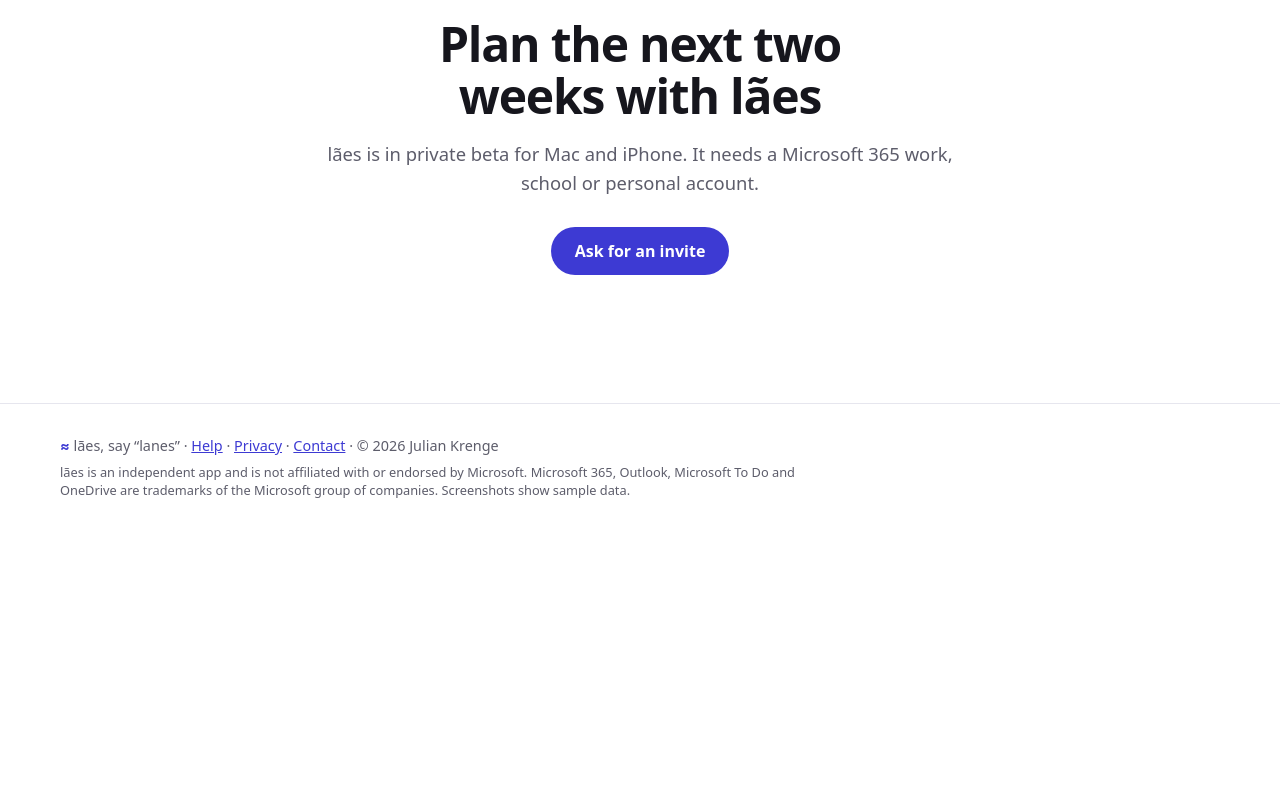
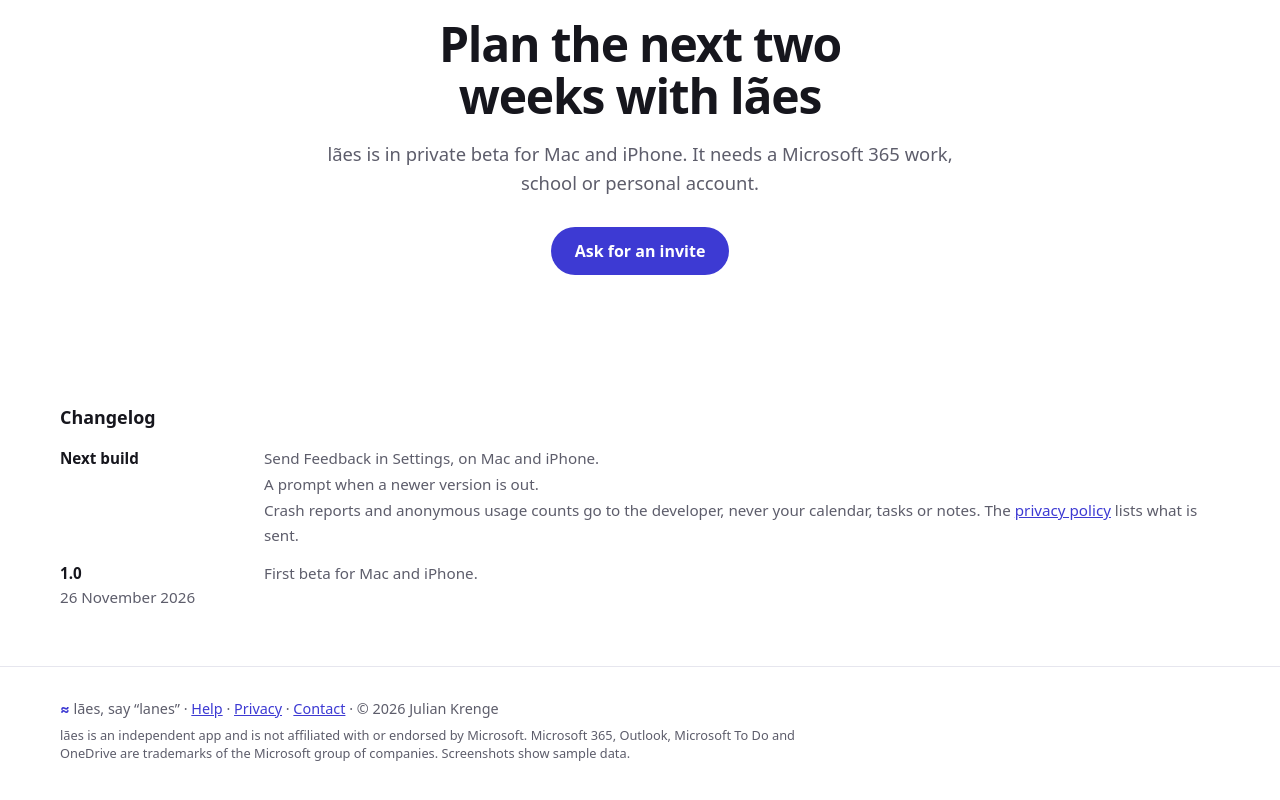
Before and after one commit to jkrenge/laes, a plain HTML site: page site/index.html in a window 1280 px wide. Shown: the part 4910-5710 px from the top of the page. Before the commit the page ends 5449 px from the top, so only its background shows below. Drawn offline with Linux system fonts and the light colour scheme.

Commit message:
Site: a small changelog above the footer
Two entries, newest first: the next build (feedback, update prompt,
crash reports and usage counts) and 1.0, the first beta.

Co-Authored-By: Claude Fable 5.2 <noreply@anthropic.com>

```diff
--- a/site/index.html
+++ b/site/index.html
@@ -306,6 +306,23 @@
     <a class="button" href="help/#getting-help" data-invite>Ask for an invite</a>
   </section>
 
+  <!-- Changelog: newest first. When a build goes out, give "Next build" its version and date. -->
+  <section class="changelog" id="changelog" aria-labelledby="changelog-title">
+    <h2 id="changelog-title">Changelog</h2>
+    <dl>
+      <div>
+        <dt>Next build</dt>
+        <dd>Send Feedback in Settings, on Mac and iPhone.</dd>
+        <dd>A prompt when a newer version is out.</dd>
+        <dd>Crash reports and anonymous usage counts go to the developer, never your calendar, tasks or notes. The <a href="privacy/">privacy policy</a> lists what is sent.</dd>
+      </div>
+      <div>
+        <dt>1.0 <time datetime="2026-11-26">26 November 2026</time></dt>
+        <dd>First beta for Mac and iPhone.</dd>
+      </div>
+    </dl>
+  </section>
+
 </main>
 
 <footer class="footer">
--- a/site/style.css
+++ b/site/style.css
@@ -305,6 +305,19 @@ section { padding: 0 24px; }
 .beta img { margin: 0 auto 26px; }
 .beta p { color: var(--muted); font-size: 1.15rem; line-height: 1.55; margin: 18px 0 30px; }
 
+/* Changelog: a quiet list above the footer */
+.changelog { padding: 0 max(24px, calc((100% - var(--max)) / 2)) 56px; color: var(--muted); font-size: .95rem; line-height: 1.6; }
+.changelog h2 { font-size: 1.12rem; color: var(--text); margin-bottom: 14px; }
+.changelog dl { margin: 0; display: grid; gap: 14px; }
+.changelog dl > div { display: grid; grid-template-columns: 11rem 1fr; gap: 2px 28px; }
+.changelog dt { color: var(--text); font-weight: 600; }
+.changelog time { display: block; color: var(--muted); font-weight: 400; }
+.changelog dd { margin: 0; grid-column: 2; }
+@media (max-width: 560px) {
+  .changelog dl > div { grid-template-columns: 1fr; }
+  .changelog dd { grid-column: 1; }
+}
+
 /* Footer */
 .footer { border-top: 1px solid var(--line); padding: 32px max(24px, calc((100% - var(--max)) / 2)); color: var(--muted); font-size: .9rem; }
 .footer p { margin: 0 0 8px; }
```
